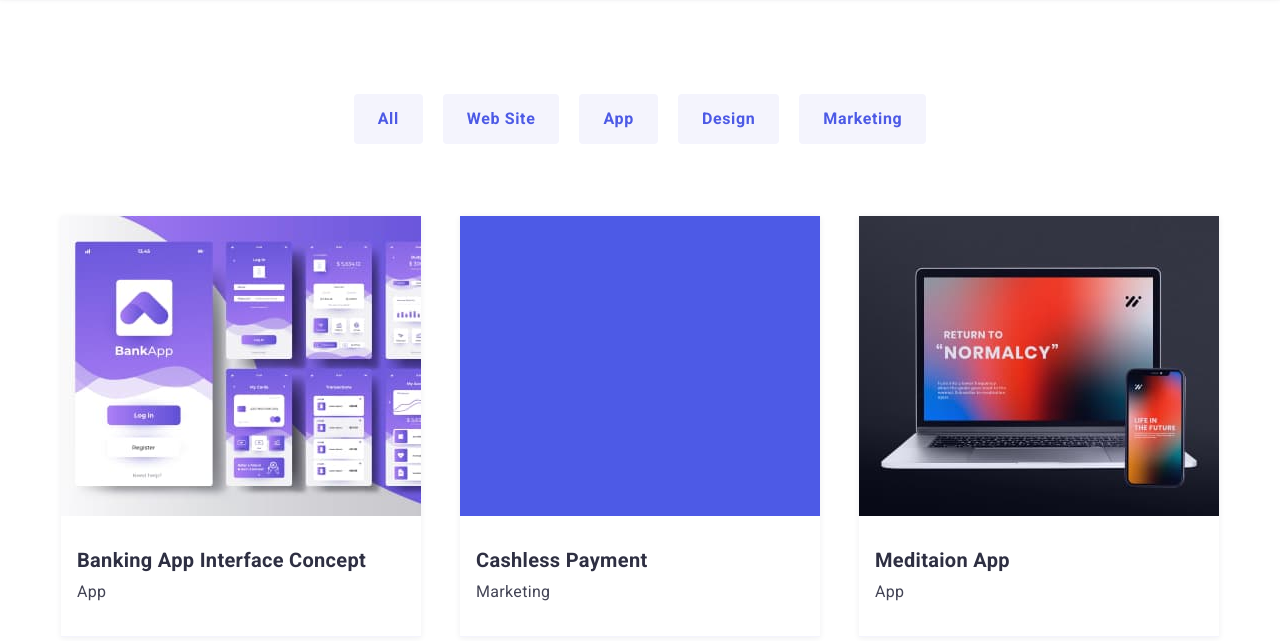
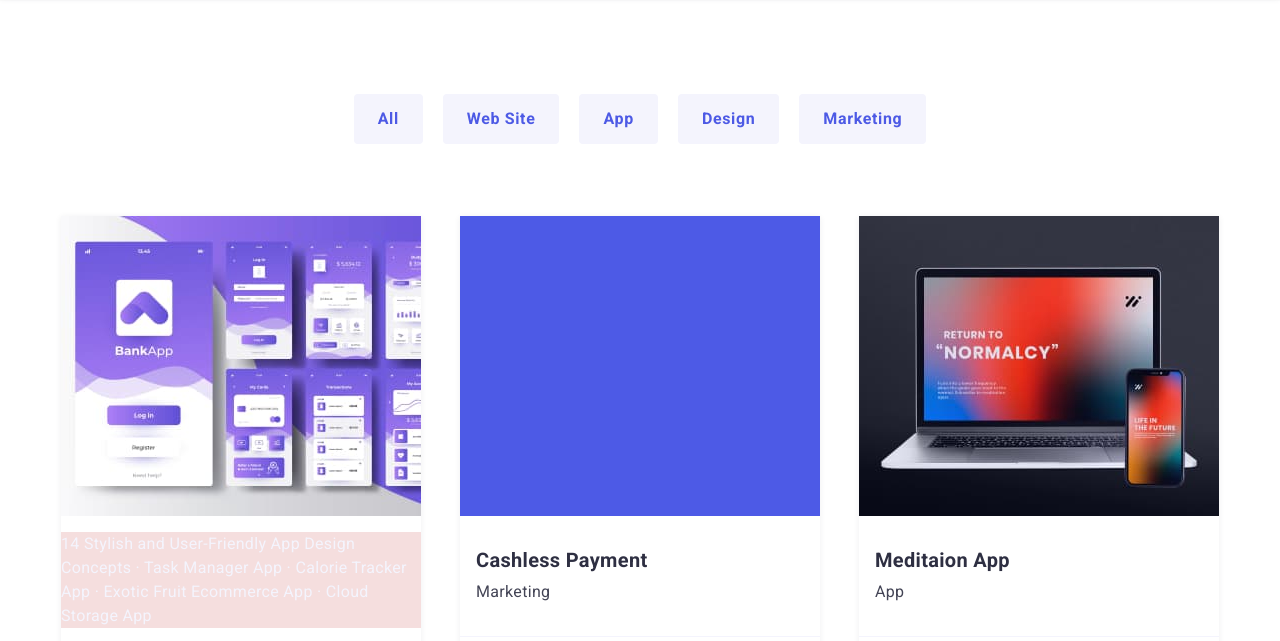
Before and after one commit to Andrii-Pershko/goit-markup-hw-05, a plain HTML site: page portfolio.html in a window 1280 px wide. Shown: the part 75-716 px from the top of the page. Drawn offline with nearby package versions, Linux system fonts and the light colour scheme.

Commit message:
Prettier formating

```diff
--- a/css/styles.css
+++ b/css/styles.css
@@ -16,8 +16,7 @@
 
 header {
 	border-bottom: 0.5px solid #f4f4fd;
-  box-shadow: 0px 2px 1px rgba(46, 47, 66, 0.08),
-    0px 1px 1px rgba(46, 47, 66, 0.16), 0px 1px 6px rgba(46, 47, 66, 0.08);
+	box-shadow: 0px 2px 1px rgba(46, 47, 66, 0.08), 0px 1px 1px rgba(46, 47, 66, 0.16), 0px 1px 6px rgba(46, 47, 66, 0.08);
 }
 
 body {
@@ -178,8 +177,7 @@ nav {
 	margin: 0 auto;
 	max-width: 1600px;
 	background-color: var(--color-title-background);
-  background-image: linear-gradient(to right, #2e2f42b3, #2e2f42b3),
-    url(../images/people-office.jpg);
+	background-image: linear-gradient(to right, #2e2f42b3, #2e2f42b3), url(../images/people-office.jpg);
 	background-size: cover;
 	background-repeat: no-repeat;
 	text-align: center;
@@ -199,8 +197,7 @@ nav {
 .button-hero:hover,
 .button-hero:focus {
 	background: #4d5ae5;
-  box-shadow: 0px 1px 6px rgba(46, 47, 66, 0.08),
-    0px 1px 1px rgba(46, 47, 66, 0.16), 0px 2px 1px rgba(46, 47, 66, 0.08);
+	box-shadow: 0px 1px 6px rgba(46, 47, 66, 0.08), 0px 1px 1px rgba(46, 47, 66, 0.16), 0px 2px 1px rgba(46, 47, 66, 0.08);
 }
 
 .button-hero:active {
@@ -304,8 +301,7 @@ nav {
 	background-color: var(--bacground-color-text);
 	text-align: center;
 
-  box-shadow: 0px 1px 6px rgba(46, 47, 66, 0.08),
-    0px 1px 1px rgba(46, 47, 66, 0.16), 0px 2px 1px rgba(46, 47, 66, 0.08);
+	box-shadow: 0px 1px 6px rgba(46, 47, 66, 0.08), 0px 1px 1px rgba(46, 47, 66, 0.16), 0px 2px 1px rgba(46, 47, 66, 0.08);
 	border-radius: 0px 0px 4px 4px;
 }
 
@@ -402,8 +398,7 @@ nav {
 .button:focus {
 	color: var(--alternative-color);
 	background-color: var(--color-studio);
-  box-shadow: 0px 1px 6px rgba(46, 47, 66, 0.08),
-    0px 1px 1px rgba(46, 47, 66, 0.16), 0px 2px 1px rgba(46, 47, 66, 0.08);
+	box-shadow: 0px 1px 6px rgba(46, 47, 66, 0.08), 0px 1px 1px rgba(46, 47, 66, 0.16), 0px 2px 1px rgba(46, 47, 66, 0.08);
 }
 
 .footer-data {
@@ -454,8 +449,7 @@ nav {
 
 .item-works:hover,
 .item-works:focus {
-  box-shadow: 0px 1px 6px rgba(46, 47, 66, 0.08),
-    0px 1px 1px rgba(46, 47, 66, 0.16), 0px 2px 1px rgba(46, 47, 66, 0.08);
+	box-shadow: 0px 1px 6px rgba(46, 47, 66, 0.08), 0px 1px 1px rgba(46, 47, 66, 0.16), 0px 2px 1px rgba(46, 47, 66, 0.08);
 }
 
 .text-works {
@@ -573,3 +567,23 @@ nav {
 .title-customers {
 	margin-bottom: 72px;
 }
+
+.img-p {
+	width: 360px;
+	position: relative;
+}
+
+.img-p img {
+	display: block;
+}
+
+.overlay {
+	background-color: rgba(205, 92, 92, 0.2);
+	color: var(--alternative-color);
+
+	font-weight: 400;
+	font-size: 16px;
+	line-height: 1.5;
+
+	letter-spacing: 0.02em;
+}
--- a/portfolio.html
+++ b/portfolio.html
@@ -71,7 +71,13 @@
 					<ul class="list examples-works">
 						<li class="item-works">
 							<a href="" class="link">
-								<img src="./images/first-image.jpg" alt="multiscrin" width="360" />
+								<div class="img-p">
+									<img src="./images/first-image.jpg" alt="multiscrin" width="360" />
+									<p class="overlay"
+										>14 Stylish and User-Friendly App Design Concepts · Task Manager App · Calorie Tracker App · Exotic
+										Fruit Ecommerce App · Cloud Storage App
+									</p>
+								</div>
 								<div class="example-work">
 									<h3 class="title-portfolio">Banking App Interface Concept</h3>
 									<p class="text-works">App</p>
```
Also changed, not shown: .prettierrc.json. Lines whose indentation alone changed are shown as unchanged.
